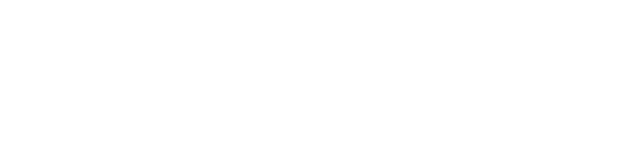
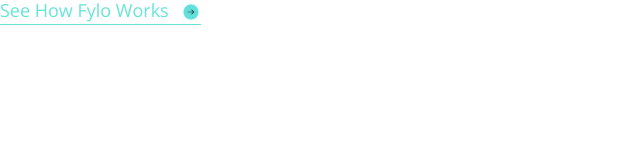
Before and after one commit to amarogu/fylo, a plain HTML site: page index.html in a window 1280 px wide. Shown: the whole page, without its empty margins (0-640 px from the left). Drawn offline with nearby package versions, Linux system fonts and the light colour scheme.

Commit message:
Styling the links.

```diff
--- a/css/styles.css
+++ b/css/styles.css
@@ -91,11 +91,11 @@
 @media screen and (min-width: 768px) {
   .btn--size {
     width: initial;
-    padding: 2rem 3rem;
+    padding: 1.5rem 3rem;
   }
 
   .btn--main {
-    padding: 2rem 9rem;
+    padding: 1.5rem 9rem;
   }
 }
 
@@ -104,3 +104,31 @@
     font-size: 1.5rem;
   }
 }
+
+/* Links */
+a {
+  text-decoration: none;
+}
+
+.link--arrow {
+  color: #66e4d8;
+  text-transform: capitalize;
+  padding-bottom: 0.3rem;
+}
+
+.link--arrow__icon {
+  width: 20px;
+  margin: auto;
+  margin-left: 0.5rem;
+  transition: margin-left 0.2s;
+}
+
+.link__container:hover .link--arrow__icon {
+  margin-left: 1.2rem;
+}
+
+.link__container {
+  display: inline-flex;
+  align-items: center;
+  border-bottom: 1px solid #66e4d8;
+}
--- a/index.html
+++ b/index.html
@@ -14,5 +14,10 @@
     <link rel="stylesheet" href="css/styles.css" />
     <title>Fylo</title>
   </head>
-  <body></body>
+  <body>
+    <div class="link__container">
+      <a href="#" class="link--arrow">see how fylo works</a>
+      <img src="images/icon-arrow.svg" alt="" class="link--arrow__icon" />
+    </div>
+  </body>
 </html>
```
Also changed, not shown: components/links.html (added, +4 -0 lines), images/icon-arrow.svg (added).
